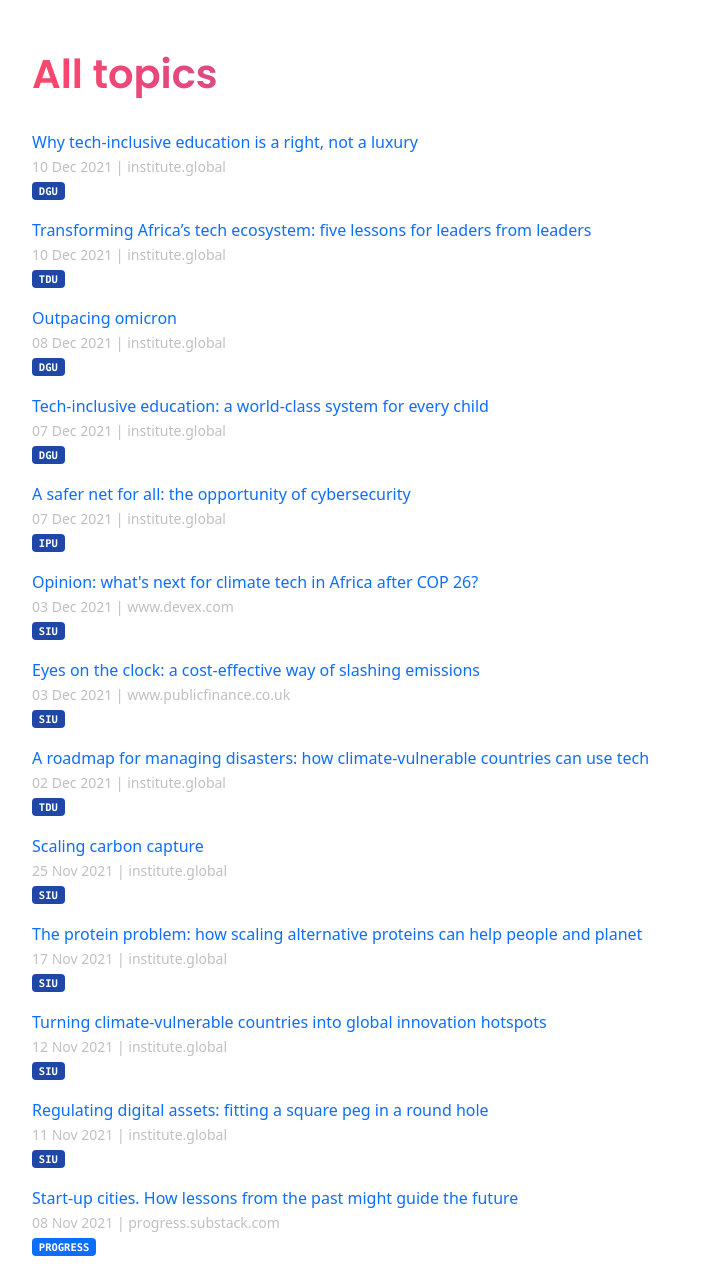
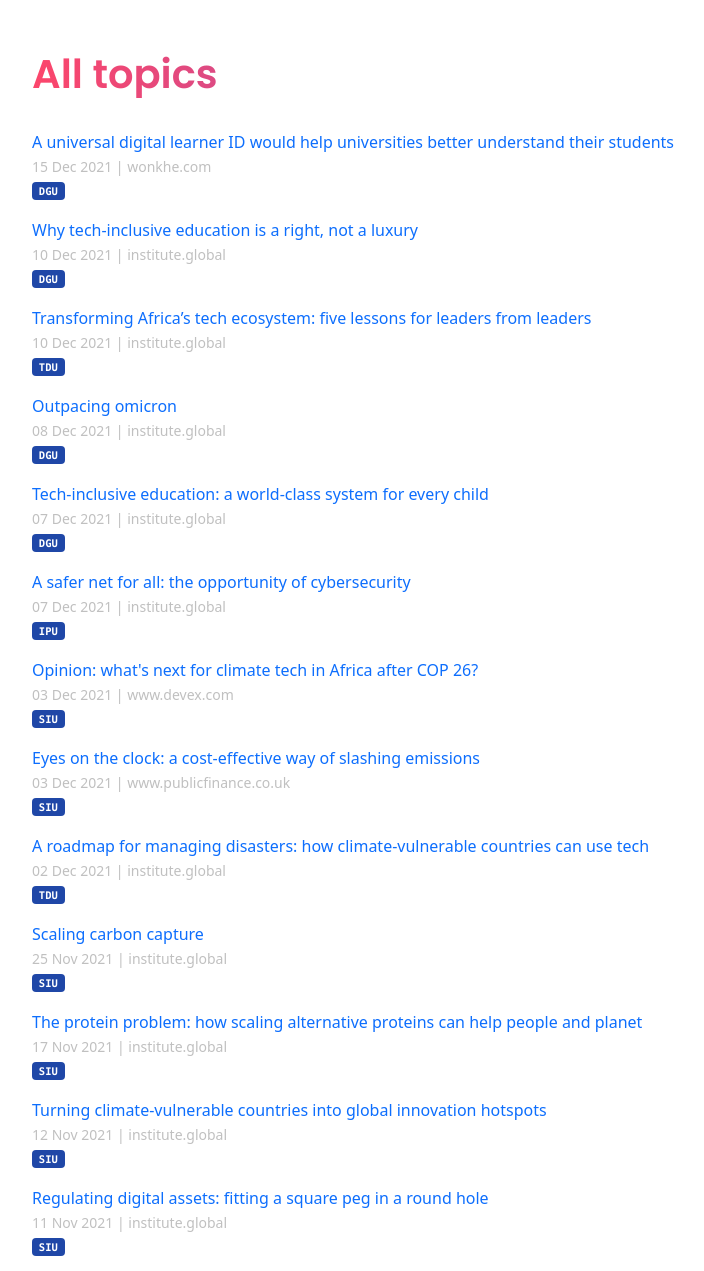
Before and after one commit to techpolicyio/techpolicyio.github.io, a Jekyll site: the page built from pages/home.md, in a window 1280 px wide and 1400 px high, scrolled down 764 px, cut to the strip 129-1400 px from the top of the window. Shown: the whole strip, without its empty margins (50-754 px from the left). Built offline with Jekyll 4.4.1, drawn with Linux system fonts in a browser that asks for light colours; some of the changed text lies outside the part shown.

Commit message:
Update links.yml

```diff
--- a/_data/links.yml
+++ b/_data/links.yml
@@ -1049,3 +1049,12 @@
   url: https://institute.global/policy/why-tech-inclusive-education-right-not-luxury
   date: 2021-12-10
   unit: dgu
+- title: "A universal digital learner ID would help universities better understand their students"
+  url: https://wonkhe.com/blogs/a-universal-digital-learner-id-would-help-universities-better-understand-their-students/
+  date: 2021-12-15
+  unit: dgu
+  unit: dgu
+- title: "ADB - TBI Presentation"
+  url: https://www.youtube.com/watch?v=ttuxCVoFSXw
+  date: 2021-11-10
+  unit: dgu
```
